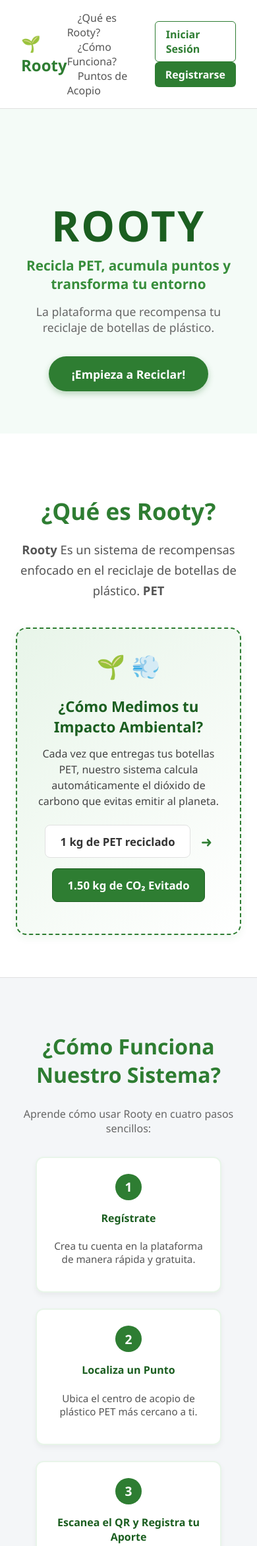
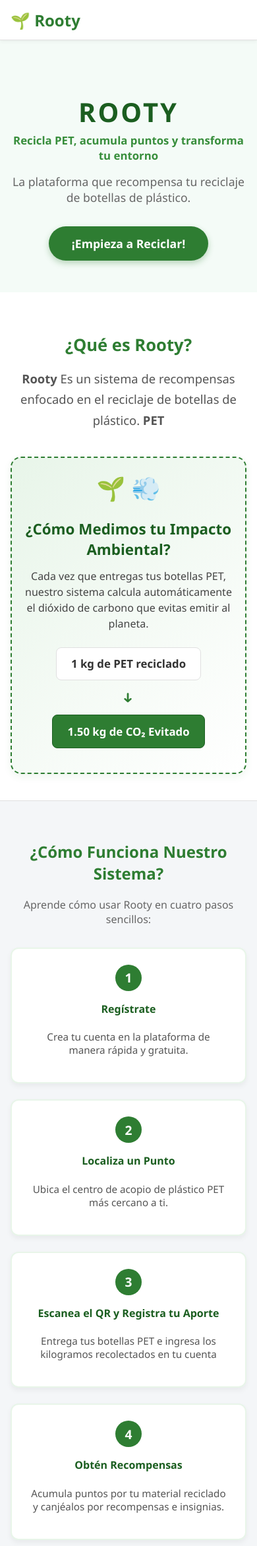
Before and after one commit to Dayanna-Hdz/PF_ROOTY_RootCode, an ASP.NET Core app: page / in a window 390 px wide. Shown: the top 2343 px of the page at 66% size. Run offline with ASP.NET Core 8, Linux system fonts and the light colour scheme; data that the repository does not hold is empty; some libraries are stand-ins or nearby versions.

Commit message:
diseño responsivo

```diff
--- a/PF_ROOTY_RootCode/wwwroot/css/site.css
+++ b/PF_ROOTY_RootCode/wwwroot/css/site.css
@@ -14,8 +13,14 @@ VARIABLES GLOBALES
 /* ---------------------
 ESTILOS GENERALES
 --------------------- */
+*, *::before, *::after {
+    box-sizing: border-box;
+}
+
 html {
     scroll-behavior: smooth;
+    max-width: 100%;
+    overflow-x: hidden;
 }
 
 body {
@@ -24,10 +29,27 @@ body {
     color: var(--color-texto);
     margin: 0;
     padding: 0;
+    max-width: 100%;
+    overflow-x: hidden;
 }
 
 .oculto {
     display: none !important;
+}
+
+/* ---------------------
+BOTON HAMBURGUESA MOVIL (PUBLICO E INTERNO)
+--------------------- */
+.btn-menu-movil {
+    display: none;
+    background: transparent;
+    border: 1.5px solid var(--color-primario);
+    color: var(--color-primario);
+    font-size: 1.35rem;
+    line-height: 1;
+    padding: 0.4rem 0.65rem;
+    border-radius: 8px;
+    cursor: pointer;
 }
 
 /* ---------------------
@@ -97,7 +119,7 @@ PAGINA PRINCIPAL (INDEX)
 }
 
 .titulo-principal-rooty {
-    font-size: 4rem;
+    font-size: clamp(2.5rem, 9vw, 4rem);
     font-weight: 900;
     color: var(--color-primario-oscuro);
     margin-bottom: 0.2rem;
@@ -105,7 +127,7 @@ PAGINA PRINCIPAL (INDEX)
 }
 
 .slogan-rooty {
-    font-size: 1.3rem;
+    font-size: clamp(1.05rem, 3.5vw, 1.3rem);
     color: #388e3c;
     font-weight: 600;
     margin-bottom: 1rem;
@@ -157,7 +179,7 @@ SECCION QUE ES ROOTY Y TARJETA CO2
 
     .contenedor-que-es h2 {
         color: var(--color-primario);
-        font-size: 2.2rem;
+        font-size: clamp(1.6rem, 5vw, 2.2rem);
         margin-bottom: 1rem;
     }
 
@@ -242,7 +264,7 @@ SECCION COMO FUNCIONA
 
     .seccion-como-funciona h2 {
         color: var(--color-primario);
-        font-size: 2rem;
+        font-size: clamp(1.5rem, 5vw, 2rem);
     }
 
 .subtitulo-seccion {
@@ -1619,3 +1624,241 @@ FOOTER
     background: linear-gradient(90deg, var(--color-primario-oscuro) 0%, var(--color-primario) 50%, #43a047 100%);
     margin-top: auto;
 }
+
+/* =========================================================
+DISEÑO RESPONSIVO (TABLET Y CELULAR)
+========================================================= */
+@media (max-width: 900px) {
+    .layout-mapa-puntos {
+        grid-template-columns: 1fr;
+        padding: 1rem;
+    }
+
+    .lista-puntos-panel {
+        max-height: 280px;
+    }
+
+    .contenedor-mapa-canvas {
+        height: 330px;
+    }
+
+    .grid-recompensas {
+        grid-template-columns: repeat(2, 1fr);
+    }
+
+    .navbar-interna {
+        padding: 0.85rem 1.25rem;
+    }
+}
+
+@media (max-width: 800px) {
+    .grid-form-aporte {
+        grid-template-columns: 1fr;
+        gap: 1.25rem;
+    }
+
+    .panel-formulario-paso2 {
+        padding: 1.25rem;
+    }
+}
+
+@media (max-width: 768px) {
+    /* Barra de navegación pública (Index) */
+    .barra-navegacion {
+        flex-wrap: wrap;
+        padding: 0.85rem 1rem;
+        gap: 0.6rem;
+        position: sticky;
+        top: 0;
+        z-index: 1000;
+    }
+
+    .btn-menu-movil {
+        display: inline-flex;
+        align-items: center;
+        justify-content: center;
+        margin-left: auto;
+    }
+
+    .enlaces-navegacion,
+    .botones-header {
+        display: none;
+        width: 100%;
+        flex-direction: column;
+        align-items: stretch;
+        gap: 0.5rem;
+        padding-top: 0.4rem;
+    }
+
+    .barra-navegacion.menu-abierto .enlaces-navegacion,
+    .barra-navegacion.menu-abierto .botones-header {
+        display: flex;
+    }
+
+    .enlaces-navegacion a {
+        margin: 0;
+        padding: 0.6rem 0.75rem;
+        border-radius: 8px;
+        background-color: #f4f8f5;
+        text-align: center;
+    }
+
+    .botones-header a {
+        margin-left: 0;
+        text-align: center;
+        width: 100%;
+    }
+
+    /* Barra de navegación interna (MenuPrincipal, Aporte, Recompensas, Perfil) */
+    .navbar-interna {
+        display: flex;
+        flex-wrap: wrap;
+        justify-content: space-between;
+        padding: 0.85rem 1rem;
+        gap: 0.6rem;
+    }
+
+    .nav-links-interna,
+    .usuario-saludo {
+        display: none;
+        width: 100%;
+        flex-direction: column;
+        align-items: stretch;
+        gap: 0.45rem;
+        padding-top: 0.4rem;
+    }
+
+    .navbar-interna.menu-abierto .nav-links-interna,
+    .navbar-interna.menu-abierto .usuario-saludo {
+        display: flex;
+    }
+
+    .nav-links-interna a {
+        text-align: center;
+        padding: 0.65rem 0.8rem;
+        background-color: #f4f8f5;
+    }
+
+    .btn-cerrar-sesion,
+    .btn-salir {
+        display: block;
+        text-align: center;
+        padding: 0.65rem 0.8rem;
+    }
+
+    /* Secciones Landing Page */
+    .seccion-inicio {
+        padding: 3rem 1.1rem;
+    }
+
+    .seccion-que-es,
+    .seccion-como-funciona,
+    .seccion-importancia-galeria {
+        padding: 2.5rem 1rem;
+    }
+
+    .tarjeta-calculo-co2 {
+        padding: 1.35rem 1rem;
+    }
+
+    .equivalencia-co2-box {
+        flex-direction: column;
+        gap: 0.65rem;
+    }
+
+    .flecha-formula {
+        transform: rotate(90deg);
+    }
+
+    .tarjeta-paso {
+        width: 100%;
+        max-width: 360px;
+    }
+
+    /* Contenedor interno y perfil */
+    .contenedor-app {
+        width: 94%;
+        margin: 1.25rem auto;
+    }
+
+    .banner-perfil-usuario {
+        padding: 1.1rem 1.2rem;
+    }
+
+    .perfil-rango-box {
+        width: 100%;
+        text-align: left;
+    }
+
+    .grid-metricas-minimal {
+        grid-template-columns: repeat(2, 1fr);
+        gap: 0.85rem;
+    }
+
+    .card-metrica-clean {
+        padding: 1rem 1.1rem;
+    }
+
+    .metrica-numero {
+        font-size: 1.45rem;
+    }
+
+    .panel-insignias-zigzag {
+        padding: 1.25rem 1rem;
+    }
+
+    /* Pasos y confirmación de aporte */
+    .barra-pasos-aporte {
+        gap: 0.5rem;
+    }
+
+    .paso-pill {
+        width: 100%;
+        font-size: 0.85rem;
+    }
+
+    .paso-linea {
+        display: none;
+    }
+
+    .btn-continuar-paso,
+    .btn-cambiar-punto {
+        width: 100%;
+        text-align: center;
+    }
+
+    .tarjeta-exito-aporte {
+        padding: 1.6rem 1.1rem;
+    }
+
+    .resumen-ganancia-grid,
+    .simulacion-numeros {
+        grid-template-columns: 1fr;
+    }
+
+    .acciones-exito-aporte a {
+        width: 100%;
+    }
+
+    /* Formularios Login / Registro */
+    .tarjeta-formulario {
+        padding: 1.75rem 1.25rem;
+    }
+
+    /* Recompensas y Modal */
+    .saldo-puntos-box {
+        width: 100%;
+        text-align: left;
+    }
+
+    .modal-canje {
+        padding: 1.5rem 1.25rem;
+    }
+}
+
+@media (max-width: 560px) {
+    .grid-recompensas,
+    .grid-metricas-minimal {
+        grid-template-columns: 1fr;
+    }
+}
```
Also changed, not shown: other parts of PF_ROOTY_RootCode/wwwroot/css/site.css (+15 -33 lines).
